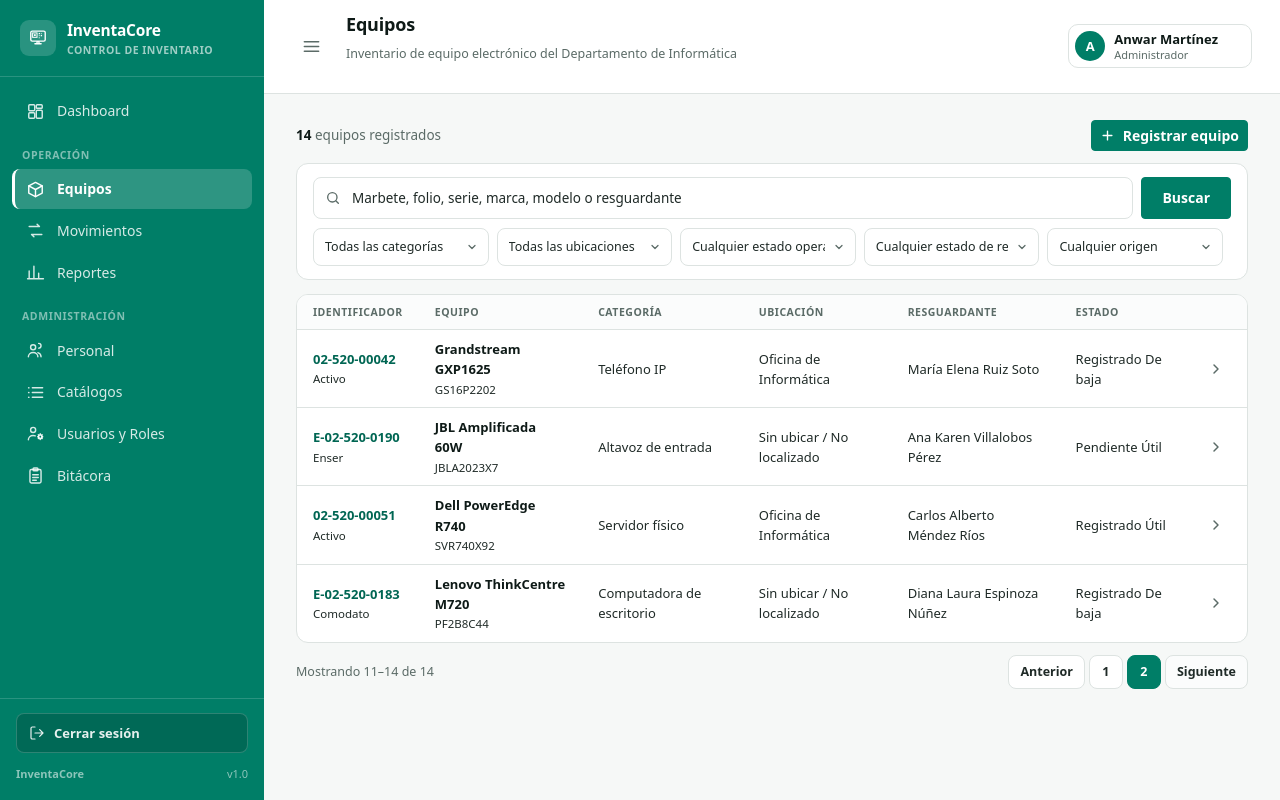
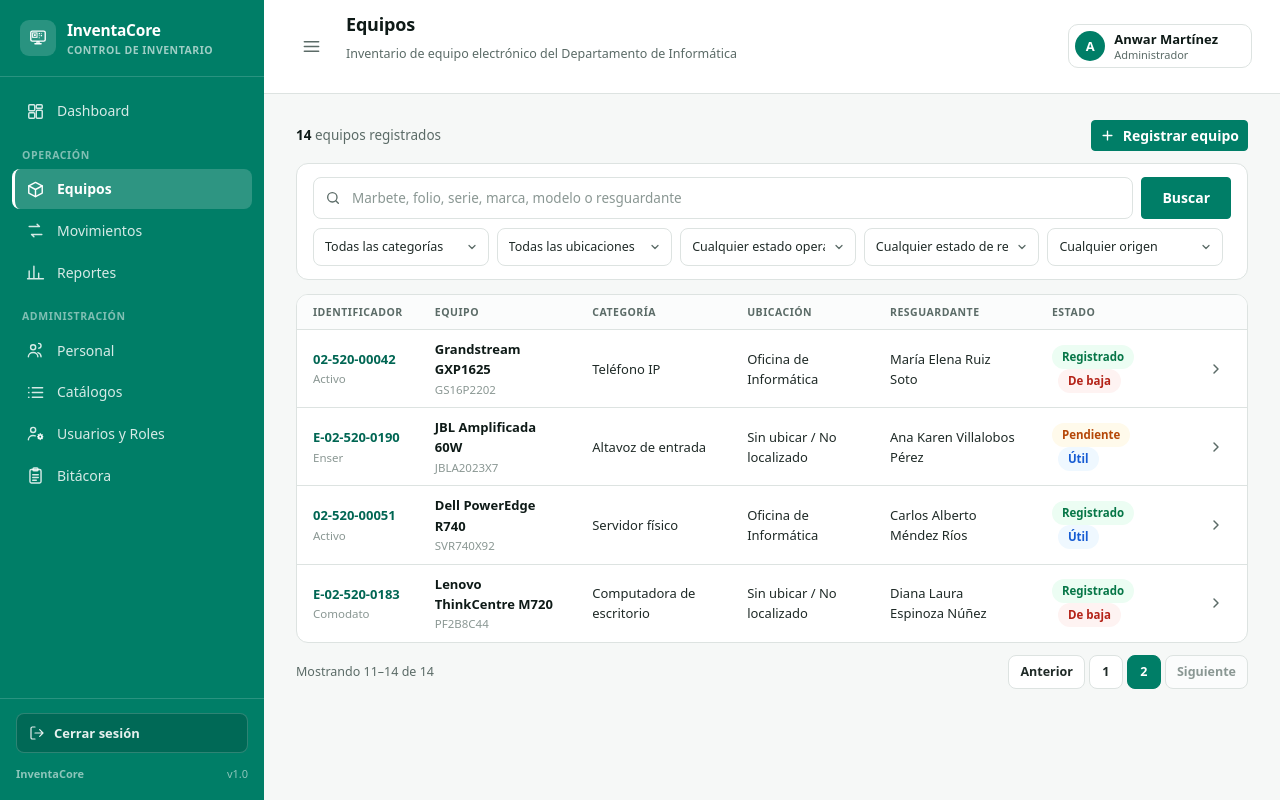
Before and after one commit to Fernando38V/InventaCore, a Django app: page /equipos/?page=2 in a window 1280 px wide. Run offline with Django 5.2, Linux system fonts and the light colour scheme; some libraries are stand-ins or nearby versions.

Commit message:
arregle unos estados que quedaron atrapados en el media query

```diff
--- a/client/static/css/brand.css
+++ b/client/static/css/brand.css
@@ -17,6 +17,10 @@
   /* Superficies */
   --ic-bg: #f6f8f7;
   --ic-border: #dde3e1;
+  --ic-subtle: #8a9793;
+  --ic-border-strong: #c3ccc9;
+
+  color-scheme: light;
 }
 
 /* Base tipográfica */
--- a/client/static/css/layout.css
+++ b/client/static/css/layout.css
@@ -1,7 +1,3 @@
-/* ============================================================
-   InventaCore — Layout del área autenticada (sidebar + topbar)
-   ============================================================ */
-
 .app {
   display: grid;
   grid-template-columns: 264px 1fr;
@@ -12,8 +8,6 @@
 .app--collapsed {
   grid-template-columns: 76px 1fr;
 }
-
-/* ---------- Sidebar ---------- */
 
 .sidebar {
   position: sticky;
@@ -33,7 +27,6 @@
     transform 0.22s ease;
 }
 
-.sidebar--brand,
 .sidebar__brand {
   display: flex;
   align-items: center;
@@ -136,8 +129,6 @@
   white-space: nowrap;
 }
 
-/* ---------- Cerrar sesión ---------- */
-
 .sidebar__logout {
   display: flex;
   align-items: center;
@@ -183,8 +174,6 @@
   font-weight: 600;
 }
 
-/* ---------- Sidebar colapsado (solo escritorio) ---------- */
-
 .app--collapsed .sidebar__brand-text,
 .app--collapsed .sidebar__group-label,
 .app--collapsed .sidebar__link span,
@@ -210,8 +199,6 @@
   display: none;
 }
 
-/* ---------- Columna principal ---------- */
-
 .app__main {
   display: flex;
   flex-direction: column;
@@ -222,8 +209,6 @@
   flex: 1;
   padding: 26px 32px 48px;
 }
-
-/* ---------- Topbar ---------- */
 
 .topbar {
   position: sticky;
@@ -327,6 +312,7 @@
   font-weight: 600;
   color: var(--ic-ink);
 }
+
 .topbar__user-role {
   font-size: 11px;
   color: var(--ic-muted);
@@ -337,8 +323,6 @@
   height: 14px;
   color: rgba(255, 255, 255, 0.7);
 }
-
-/* ---------- Modal de cerrar sesión ---------- */
 
 #modalLogout .modal-content {
   border: none;
@@ -392,9 +376,48 @@
   border-color: #912018;
 }
 
-/* ============================================================
-   Responsivo: sidebar como cajón deslizante
-   ============================================================ */
+.badge-estado {
+  display: inline-block;
+  padding: 3px 10px;
+  font-size: 11.5px;
+  font-weight: 700;
+  border-radius: 999px;
+  white-space: nowrap;
+}
+
+.badge-estado + .badge-estado {
+  margin-left: 6px;
+}
+
+.badge-estado--verde {
+  color: #067647;
+  background: #ecfdf3;
+}
+
+.badge-estado--azul {
+  color: #175cd3;
+  background: #eff8ff;
+}
+
+.badge-estado--ambar {
+  color: #b54708;
+  background: #fffaeb;
+}
+
+.badge-estado--rojo {
+  color: #b42318;
+  background: #fef3f2;
+}
+
+.badge-estado--gris {
+  color: #475467;
+  background: #f2f4f7;
+}
+
+.badge-estado--violeta {
+  color: #6941c6;
+  background: #f4ebff;
+}
 
 .app__overlay {
   display: none;
@@ -418,7 +441,6 @@
     box-shadow: 0 0 40px rgba(9, 40, 33, 0.28);
   }
 
-  /* Dentro del cajón siempre se ve completo */
   .app--collapsed .sidebar__brand-text,
   .app--collapsed .sidebar__group-label,
   .app--collapsed .sidebar__version-row {
@@ -467,10 +489,31 @@
   .topbar {
     padding: 12px 16px;
   }
+
   .topbar__user-info {
     display: none;
   }
+
   .app__content {
     padding: 20px 18px 40px;
   }
 }
+
+@media (max-width: 480px) {
+  .topbar {
+    padding: 10px 12px;
+    gap: 10px;
+  }
+
+  .topbar__title {
+    font-size: 16px;
+  }
+
+  .topbar__subtitle {
+    display: none;
+  }
+
+  .app__content {
+    padding: 16px 14px 32px;
+  }
+}
```
